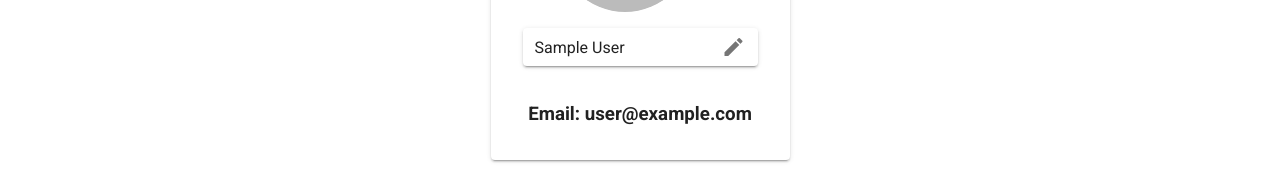
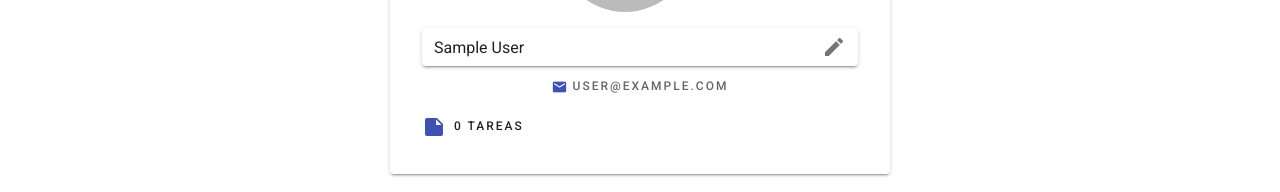
Before and after one commit to vonKaster/CRUDFirebase, a Vue app: page /profile in a window 1280 px wide. Shown: the part 280-472 px from the top of the page. Built offline with nearby package versions, Linux system fonts and the light colour scheme; no server answers; sample sign-in values are in the browser's storage.

Commit message:
design changes on profile tab

```diff
--- a/src/components/Login.vue
+++ b/src/components/Login.vue
@@ -79,6 +79,7 @@
         >
           Contraseña incorrecta
         </p>
+        <br>
         <v-divider :thickness="4"></v-divider>
         <v-container>
           <div class="mx-auto text-center">
@@ -143,7 +144,7 @@ export default {
     style.setAttribute("id", "custom-main-style");
     style.textContent = `
       main {
-        background-image: url(https://raw.githubusercontent.com/vonKaster/CRUDFirebase/5d71b7551b98a6451962773ab466acb9ddd83bd1/src/assets/wave.svg)!important;
+        background-image: url(https://raw.githubusercontent.com/vonKaster/CRUDFirebase/1ca3a78554ba7847618bb9fb59d0f6df49e73da1/src/assets/waveLogin.svg)!important;
         background-position: bottom center;
       }
       @media (max-width: 600px) {
--- a/src/components/Profile.vue
+++ b/src/components/Profile.vue
@@ -1,7 +1,7 @@
 <template>
   <v-container>
     <v-layout column align-center mt-4>
-      <v-card class="pa-8">
+      <v-card class="pa-8" width="500px">
       <v-flex>
         <div class="avatar-container" @click="openFileInput">
           <v-avatar color="#d9d9d9" size="136">
@@ -21,7 +21,8 @@
         color="indigo"
         >
         </v-text-field>
-        <h3 class="text-center mt-2">Email: {{ user.email }}</h3>
+        <h3 id="email" class="text-center text-overline"><v-icon small color="indigo">mdi-email</v-icon> {{ user.email }}</h3>
+        <h3 class="text-overline"><v-icon class="mr-2" color="indigo">mdi-note</v-icon>{{ this.tasks.length }} tareas</h3>
       </v-flex>
     </v-card>
     </v-layout>
@@ -40,7 +41,13 @@ export default {
     };
   },
 
-  mounted() {},
+  mounted() {
+    const nameDetails = document.querySelector(".v-messages__wrapper");
+    if (nameDetails) {
+      const email = document.getElementById("email");
+      nameDetails.replaceWith(email);
+    }
+  },
 
   methods: {
     openFileInput() {
@@ -66,7 +73,7 @@ export default {
   },
 
   computed: {
-    ...mapState(["user"]),
+    ...mapState(["user", "tasks"]),
   },
 };
 </script>
--- a/src/components/Register.vue
+++ b/src/components/Register.vue
@@ -132,7 +132,7 @@ export default {
     style.setAttribute("id", "custom-main-style");
     style.textContent = `
     main {
-        background-image: url(https://svgur.com/i/qcK.svg)!important;
+        background-image: url(https://raw.githubusercontent.com/vonKaster/CRUDFirebase/1ca3a78554ba7847618bb9fb59d0f6df49e73da1/src/assets/waveRegister.svg)!important;
         background-position: bottom center;
       }
       @media (max-width: 600px) {
```
Also changed, not shown: src/assets/waveLogin.svg.
